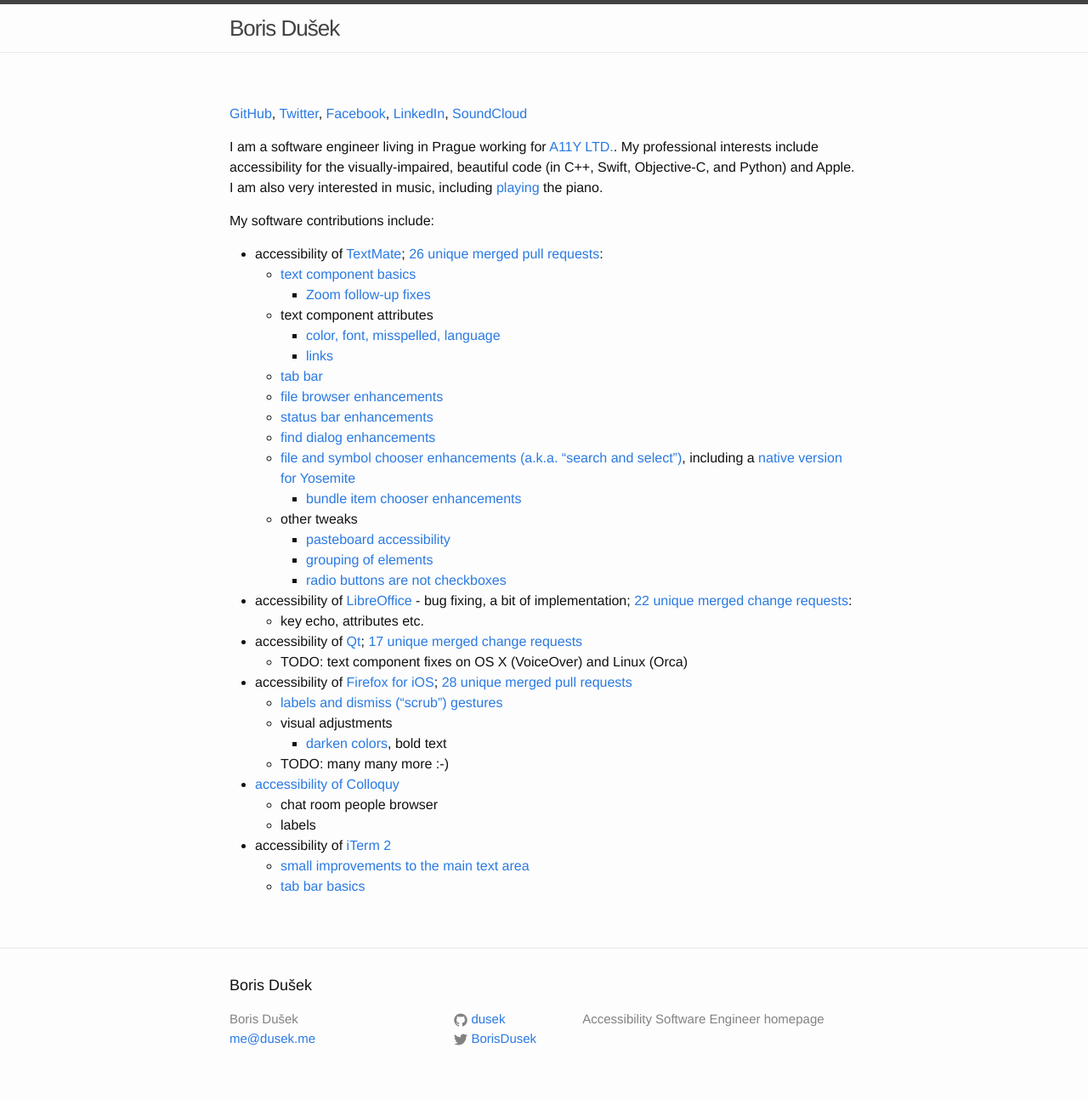
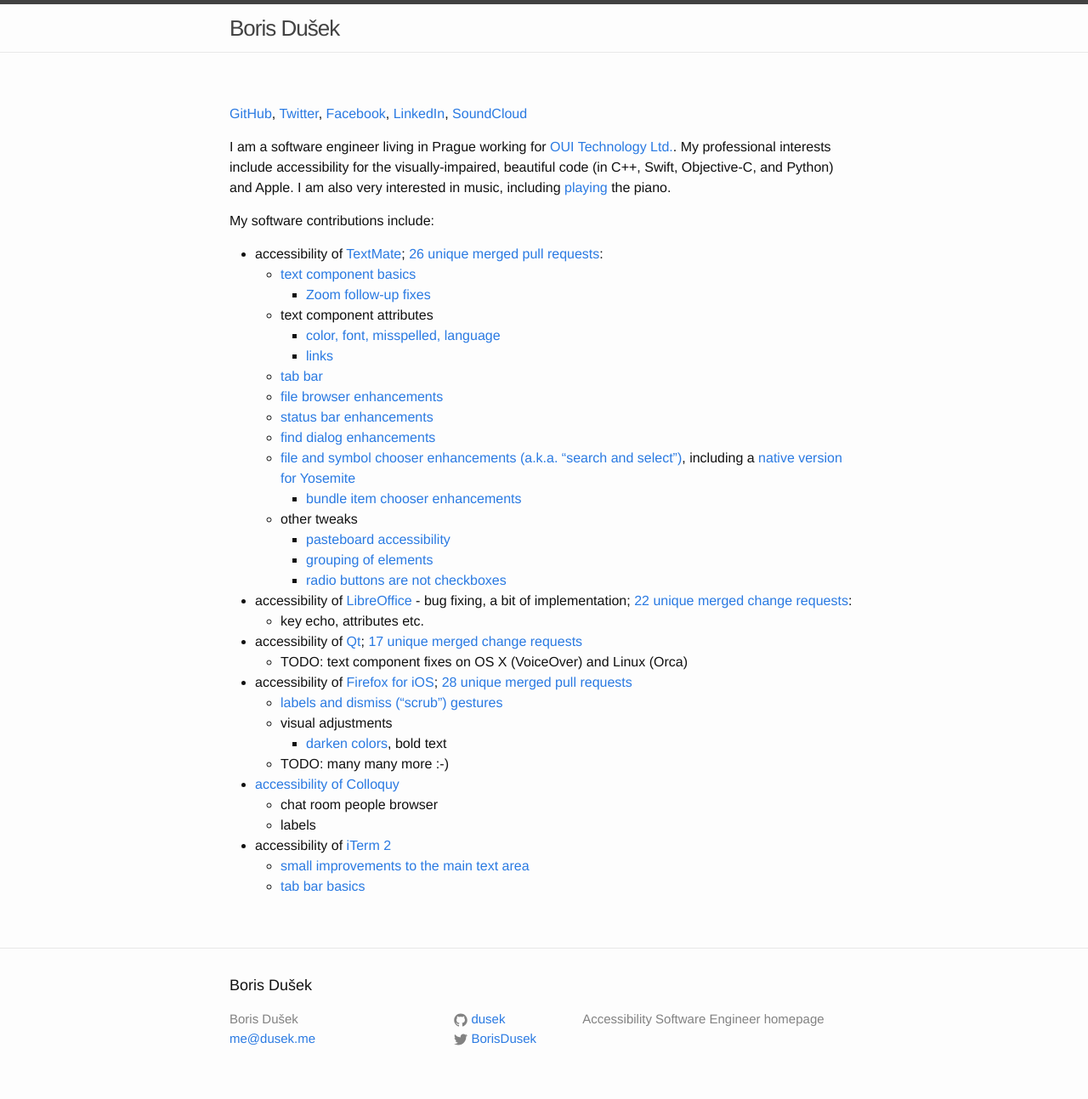
Before and after one commit to dusek/dusek.github.io, a Jekyll site: the page built from index.md, in a window 1280 px wide. Shown: the whole page at 85% size. Built offline with Jekyll 4.4.1, drawn with Linux system fonts in a browser that asks for light colours.

Commit message:
Update index.md

```diff
--- a/index.md
+++ b/index.md
@@ -8,7 +8,7 @@ layout: page
 [LinkedIn](http://cz.linkedin.com/in/dusek1),
 [SoundCloud](https://soundcloud.com/bdusek)
 
-I am a software engineer living in Prague working for [A11Y LTD.](https://a11y.ltd.uk/).
+I am a software engineer living in Prague working for [OUI Technology Ltd.](https://oui.technology/).
 My professional interests include accessibility for the visually-impaired, beautiful code
 (in C++, Swift, Objective-C, and Python) and Apple. I am also very interested in music,
 including [playing](https://soundcloud.com/bdusek/pc-vs-mac) the piano.
```
